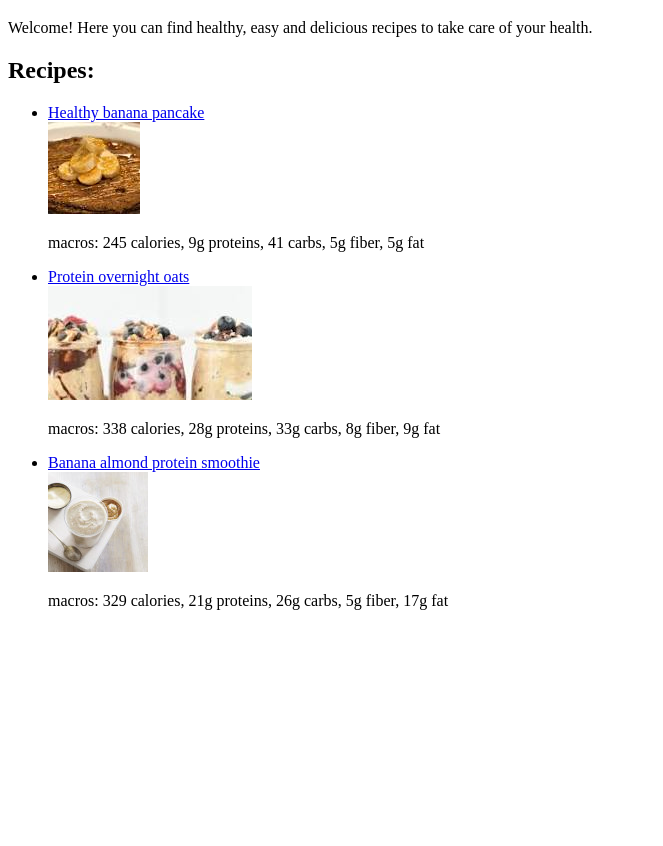
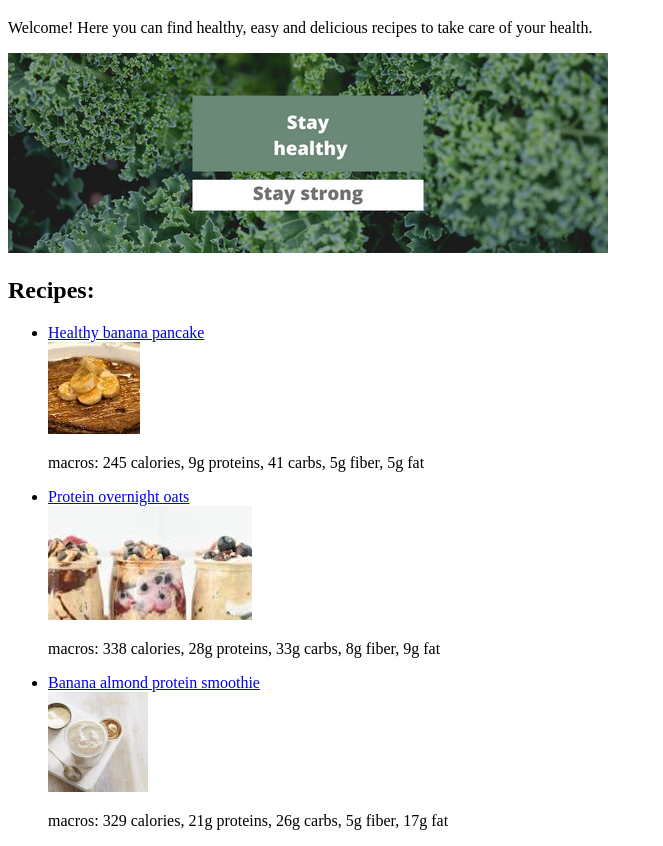
Before and after one commit to ViniMar10/odin-recipes, a plain HTML site: page index.html in a window 1280 px wide. Shown: the part 61-907 px from the top of the page, without its empty margins (0-663 px from the left). Before the commit the page ends 800 px from the top, so only its background shows below. Drawn offline with Linux system fonts and the light colour scheme.

Commit message:
Add a banner to the homepage of the website

```diff
--- a/index.html
+++ b/index.html
@@ -8,6 +8,7 @@
     <body>
         <h1>Odin-recipes</h1>
         <p>Welcome! Here you can find healthy, easy and delicious recipes to take care of your health. </p>
+        <img src="images/stay_healthy_stay_strong.png">
         <h2> Recipes: </h2>
         <ul>
             <li><a href="recipes/healthy_banana_pancake.html"> Healthy banana pancake</a></li>
```
Also changed, not shown: images/stay_healthy_stay_strong.png (added).
